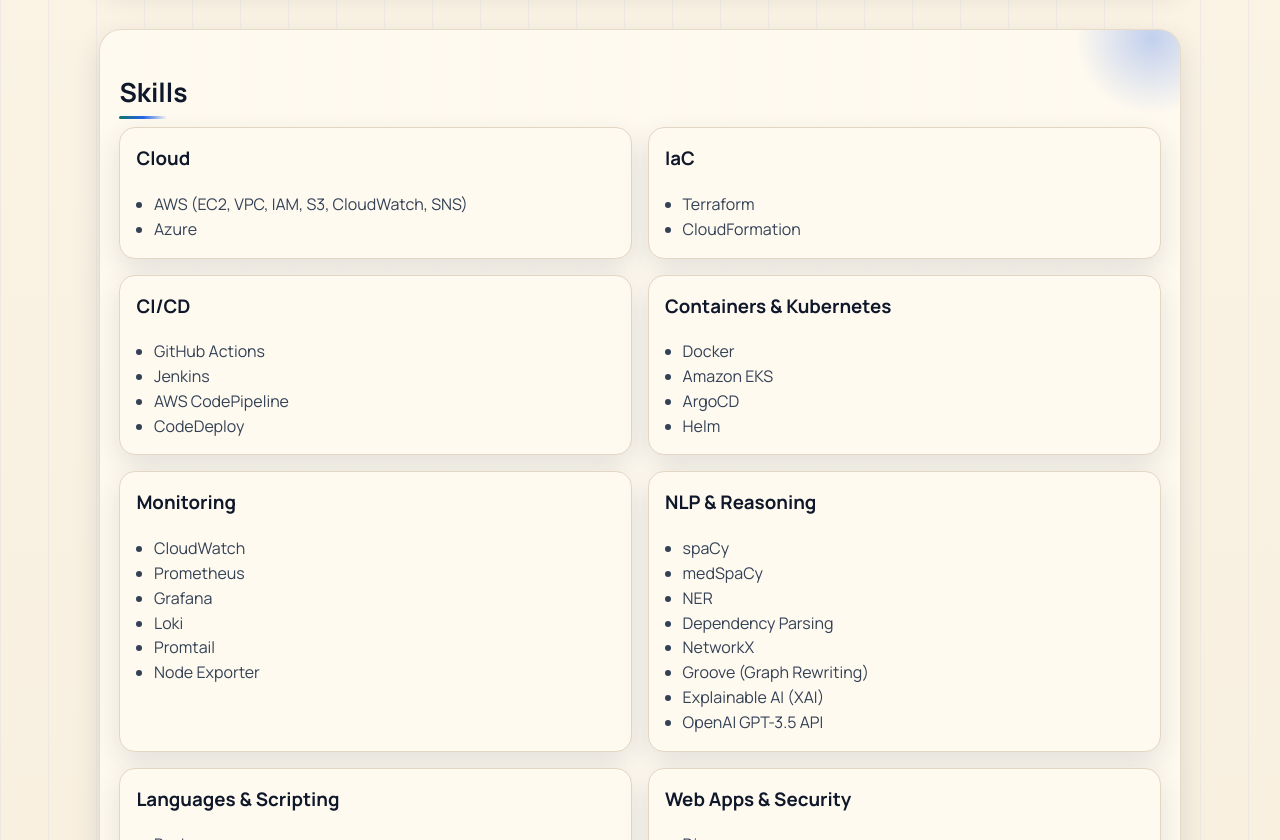
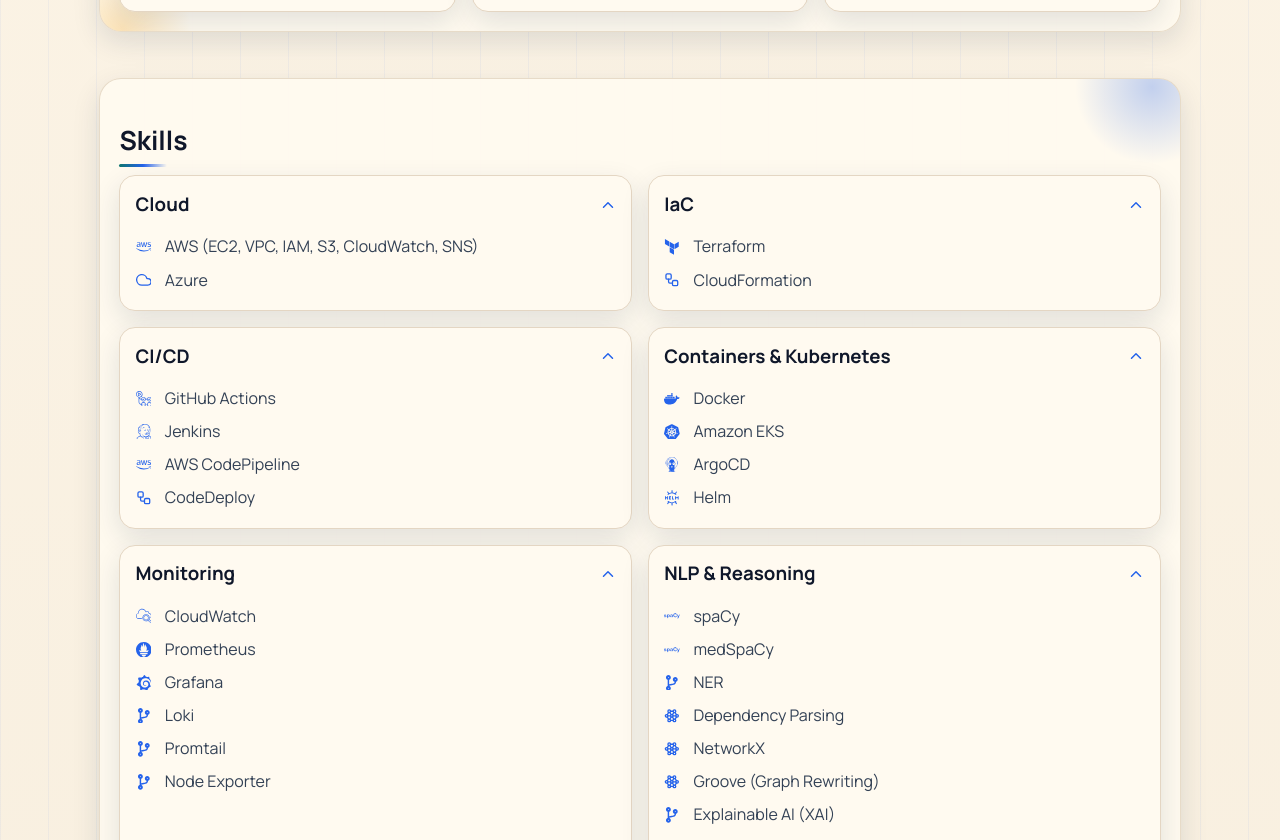
Before and after one commit to Vanshajsrivastava/react-frontend, a React (Create React App) app: page / in a window 1280 px wide. Shown: the part 1960-2800 px from the top of the page. Built offline with nearby package versions, Linux system fonts and the light colour scheme.

Commit message:
Add icon-based dropdown skills and update Cloud Platform & Operations title

```diff
--- a/src/App.css
+++ b/src/App.css
@@ -519,6 +519,54 @@
   color: var(--muted);
 }
 
+.skill-dropdown {
+  padding: 0.85rem 0.95rem;
+}
+
+.skill-summary {
+  list-style: none;
+  display: flex;
+  align-items: center;
+  justify-content: space-between;
+  cursor: pointer;
+}
+
+.skill-summary::-webkit-details-marker {
+  display: none;
+}
+
+.skill-summary h3 {
+  margin: 0;
+}
+
+.skill-chevron {
+  transition: transform 180ms ease;
+  color: var(--accent-2);
+}
+
+.skill-dropdown[open] .skill-chevron {
+  transform: rotate(180deg);
+}
+
+.skill-dropdown ul {
+  margin-top: 0.7rem;
+  padding-left: 0;
+  list-style: none;
+}
+
+.skill-item {
+  display: grid;
+  grid-template-columns: 1.25rem 1fr;
+  align-items: center;
+  gap: 0.58rem;
+  padding: 0.26rem 0;
+}
+
+.skill-item-icon {
+  color: var(--accent-2);
+  font-size: 0.98rem;
+}
+
 .project-card p {
   color: var(--muted);
 }
--- a/src/App.js
+++ b/src/App.js
@@ -16,13 +16,27 @@
   SiKubernetes,
   SiPostgresql,
   SiTerraform,
+  SiPython,
+  SiJavascript,
+  SiRuby,
+  SiDjango,
+  SiJenkins,
+  SiGithubactions,
+  SiGrafana,
+  SiPrometheus,
+  SiOpenai,
+  SiSpacy,
 } from "react-icons/si";
 import { LuWorkflow } from "react-icons/lu";
-import { FiArrowRight } from "react-icons/fi";
+import { FiArrowRight, FiCloud } from "react-icons/fi";
+import { FaAws, FaLinux, FaCodeBranch } from "react-icons/fa";
+import { TbTopologyStarRing3 } from "react-icons/tb";
+import { MdSecurity } from "react-icons/md";
+import { IoChevronDown } from "react-icons/io5";
 
 const profile = {
   name: "Vanshaj Srivastava",
-  role: "DevOps, Automation & Cloud Operations Engineer",
+  role: "DevOps, Automation, Cloud Platform & Operations Engineer",
   location: "United Kingdom",
   intro:
     "I build secure, scalable, and automation-driven cloud platforms with a strong focus on reliability, deployment safety, and operational excellence.",
@@ -34,6 +48,7 @@
 const focusAreas = [
   "DevOps Engineering",
   "Automation Engineering",
+  "Cloud Platform Engineering",
   "Cloud Operations Engineering",
   "Site Reliability Engineering",
   "Linux Administration",
@@ -232,6 +247,35 @@
     ],
   },
 ];
+
+function getSkillIcon(item) {
+  const key = item.toLowerCase();
+
+  if (key.includes("aws")) return FaAws;
+  if (key.includes("azure")) return FiCloud;
+  if (key.includes("terraform")) return SiTerraform;
+  if (key.includes("cloudformation")) return LuWorkflow;
+  if (key.includes("github actions")) return SiGithubactions;
+  if (key.includes("jenkins")) return SiJenkins;
+  if (key.includes("codepipeline") || key.includes("codedeploy")) return LuWorkflow;
+  if (key.includes("docker")) return SiDocker;
+  if (key.includes("eks") || key.includes("kubernetes")) return SiKubernetes;
+  if (key.includes("argocd")) return SiArgo;
+  if (key.includes("helm")) return SiHelm;
+  if (key.includes("cloudwatch")) return SiAmazoncloudwatch;
+  if (key.includes("prometheus")) return SiPrometheus;
+  if (key.includes("grafana")) return SiGrafana;
+  if (key.includes("python")) return SiPython;
+  if (key.includes("javascript")) return SiJavascript;
+  if (key.includes("ruby")) return SiRuby;
+  if (key.includes("bash")) return FaLinux;
+  if (key.includes("django")) return SiDjango;
+  if (key.includes("rbac") || key.includes("authentication") || key.includes("authorization")) return MdSecurity;
+  if (key.includes("spa")) return SiSpacy;
+  if (key.includes("networkx") || key.includes("groove") || key.includes("dependency parsing")) return TbTopologyStarRing3;
+  if (key.includes("openai") || key.includes("gpt")) return SiOpenai;
+  return FaCodeBranch;
+}
 
 const infraFlow = [
   "GitHub",
@@ -449,14 +493,23 @@
           <h2>Skills</h2>
           <div className="skills-grid">
             {skillGroups.map((group) => (
-              <article className="skill-card" key={group.title}>
-                <h3>{group.title}</h3>
+              <details className="skill-card skill-dropdown" key={group.title} open>
+                <summary className="skill-summary">
+                  <h3>{group.title}</h3>
+                  <IoChevronDown className="skill-chevron" aria-hidden="true" />
+                </summary>
                 <ul>
                   {group.items.map((item) => (
-                    <li key={item}>{item}</li>
+                    <li key={item} className="skill-item">
+                      {(() => {
+                        const Icon = getSkillIcon(item);
+                        return <Icon className="skill-item-icon" aria-hidden="true" />;
+                      })()}
+                      <span>{item}</span>
+                    </li>
                   ))}
                 </ul>
-              </article>
+              </details>
             ))}
           </div>
         </section>
```
